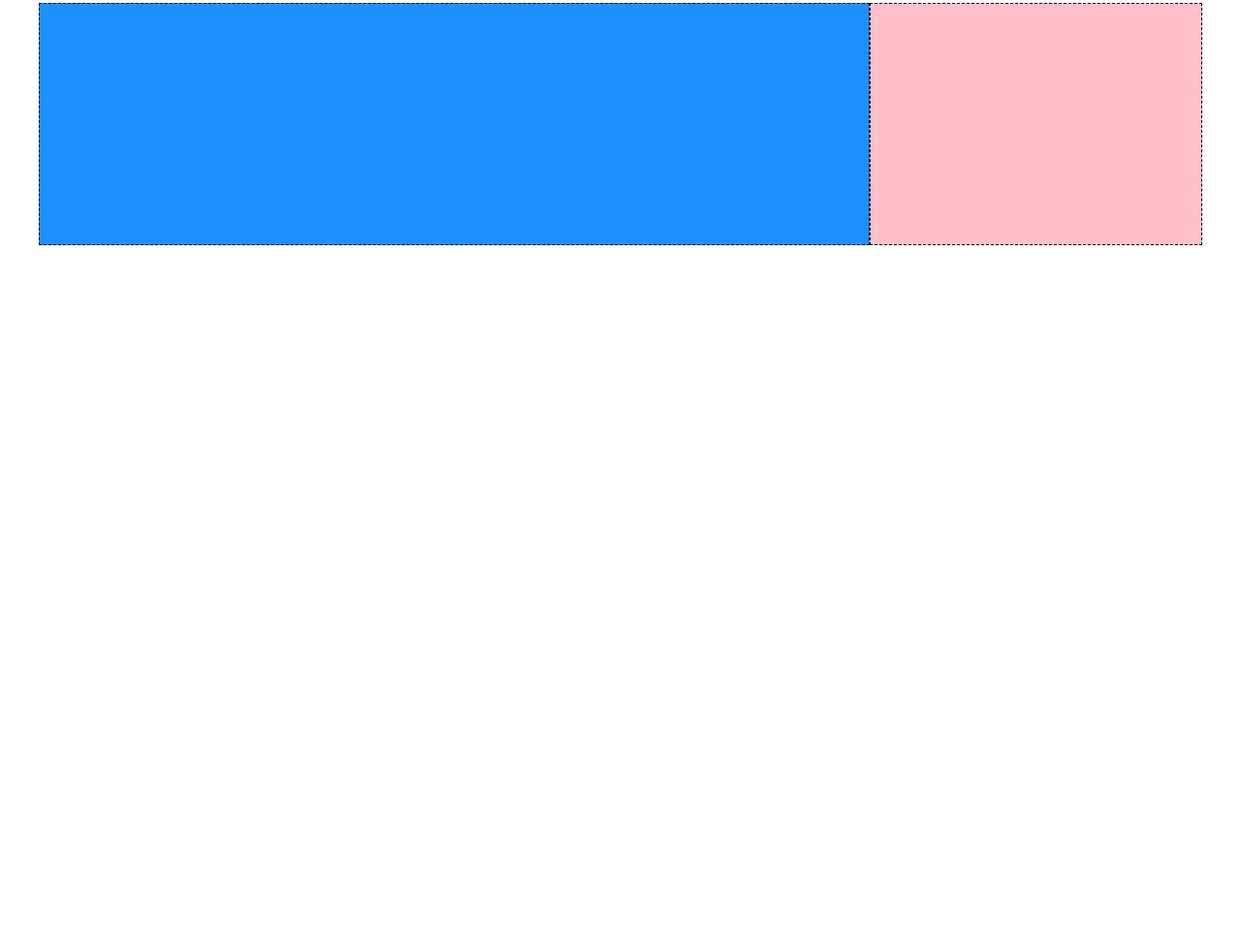
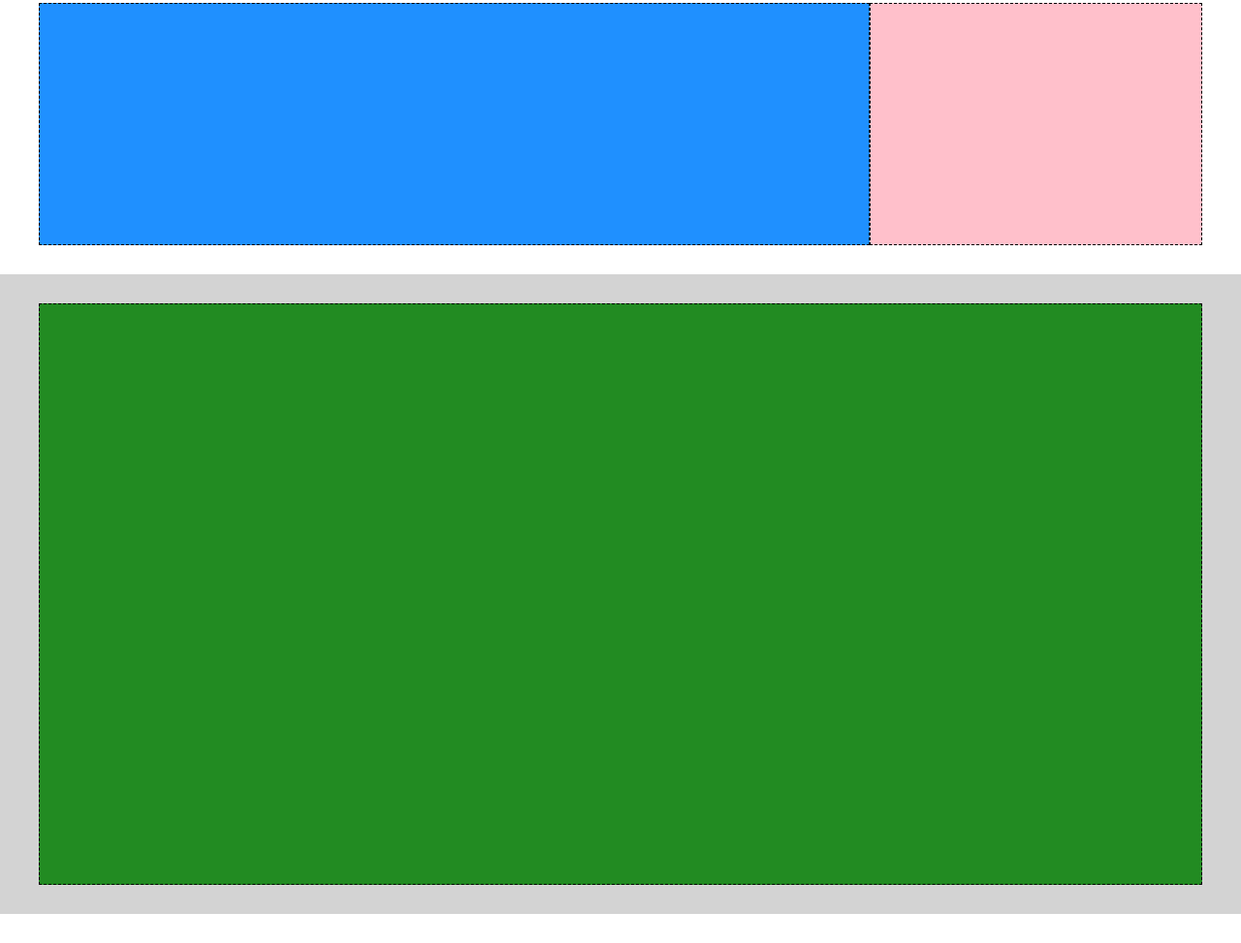
Before and after one commit to Alessandro-Frisone/htmlcss-struttura-discord, a plain HTML site: page index.html in a window 1280 px wide. Shown: the part 999-1972 px from the top of the page at 97% size. Before the commit the page ends 1312 px from the top, so only its background shows below. Drawn offline with Linux system fonts and the light colour scheme.

Commit message:
feat: fourth section (green)

```diff
--- a/css/style.css
+++ b/css/style.css
@@ -57,7 +57,6 @@
 /* MAIN */
 main {
     padding: 30px 0;
-    justify-content: center;
 }
 
 .section {
@@ -82,3 +81,10 @@ main {
     background-color: lightgray;
     padding: 30px 0;
 }
+
+.col-green {
+    background-color: #228b22;
+    min-height: 600px;
+    width: 1200px;
+    border: 1px dashed;
+}
--- a/index.html
+++ b/index.html
@@ -48,6 +48,12 @@
                 </div>
             </div>
         </section>
+        <section>
+            <div class="second-section">
+                <div class="container">
+                    <div class="col-green"></div>
+                </div>
+            </div>
     </main>
 </body>
 
```
